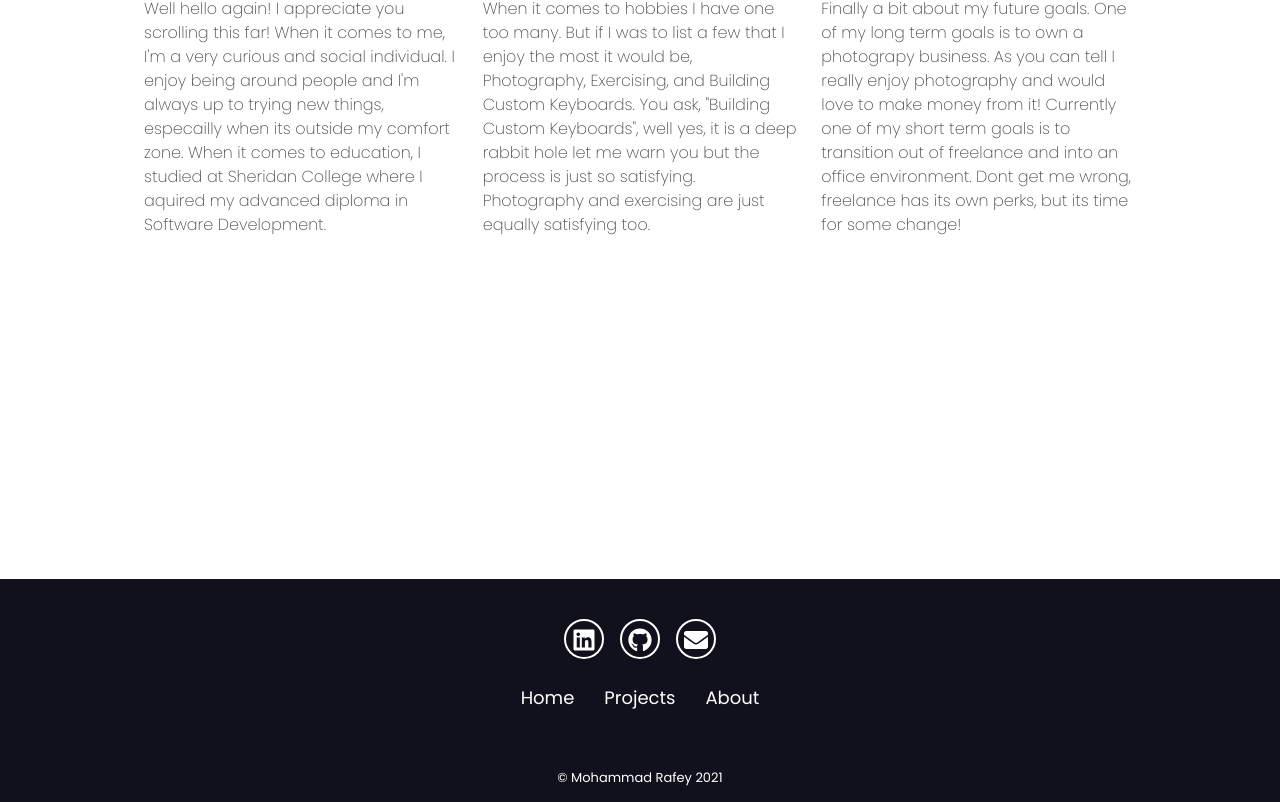
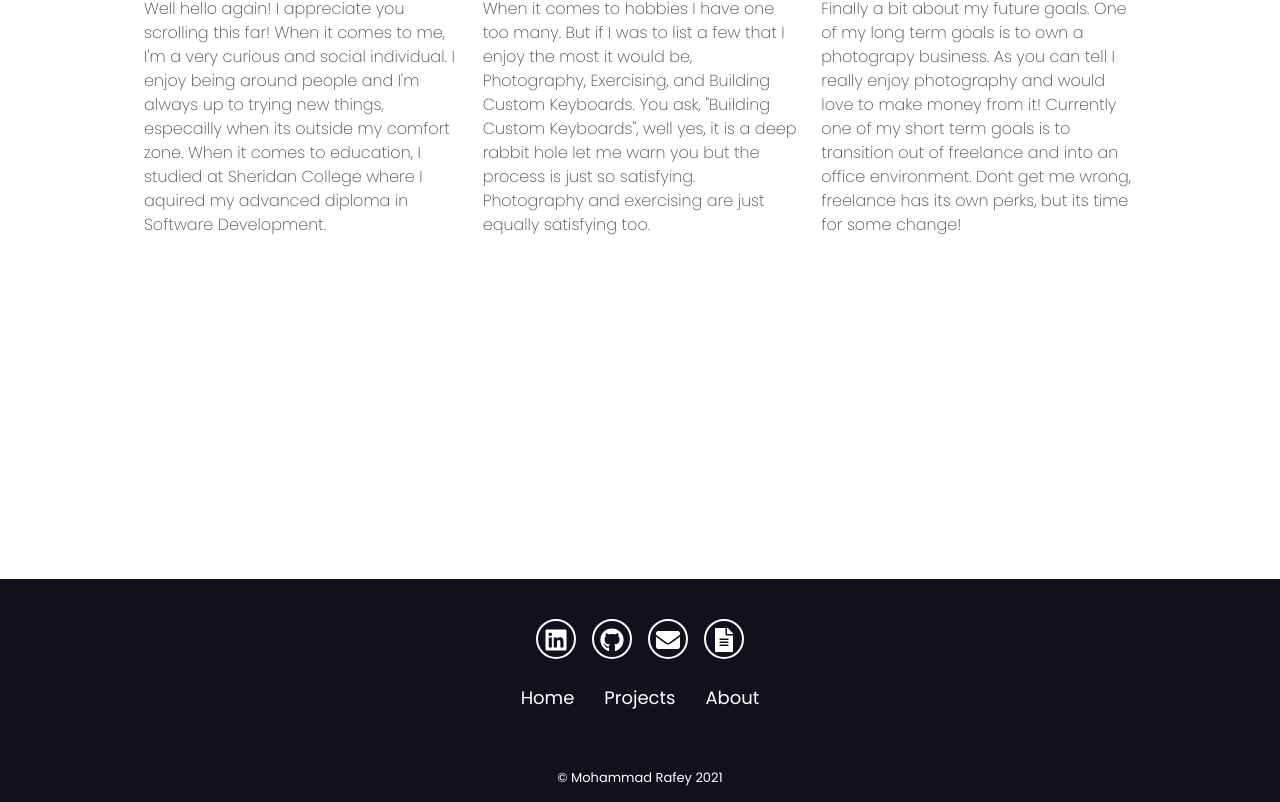
Before and after one commit to rafeym/portfolio-v2, a React (Create React App) app: page / in a window 1280 px wide. Shown: the part 1884-2686 px from the top of the page. Built offline with nearby package versions, Linux system fonts and the light colour scheme.

Commit message:
Resume added in footer component

```diff
--- a/src/components/Footer/Footer.js
+++ b/src/components/Footer/Footer.js
@@ -1,5 +1,5 @@
 import React from 'react'
-import { FaGithub, FaEnvelope, FaLinkedin } from 'react-icons/fa'
+import { FaGithub, FaEnvelope, FaLinkedin, FaFileAlt } from 'react-icons/fa'
 
 import { Link } from 'react-scroll'
 
@@ -26,6 +26,13 @@ const Footer = () => {
           </a>
           <a href='mailto:mohammadrafey0@gmail.com'>
             <FaEnvelope className='social-icon' />
+          </a>
+          <a
+            href='https://drive.google.com/file/d/1IByutUUjWtDTKX-ABX5-qWfA6yttmjTi/view?usp=sharing'
+            target='_blank'
+            rel='noreferrer'
+          >
+            <FaFileAlt className='social-icon' />
           </a>
         </div>
         <ul className='list'>
```
